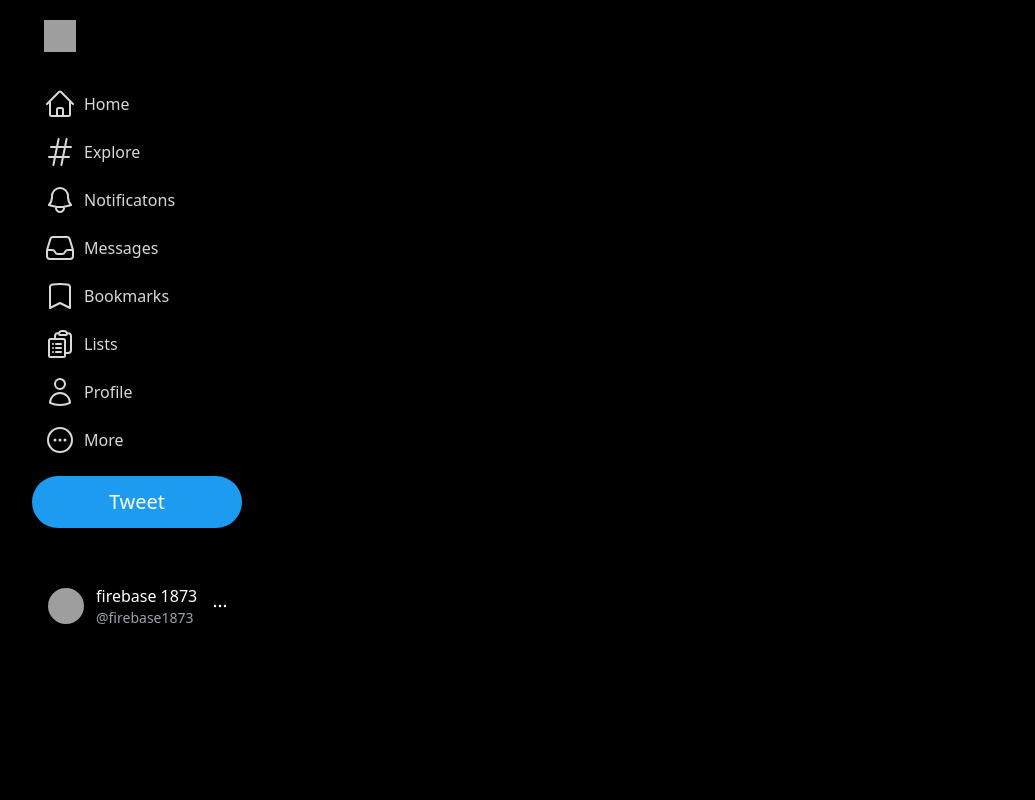
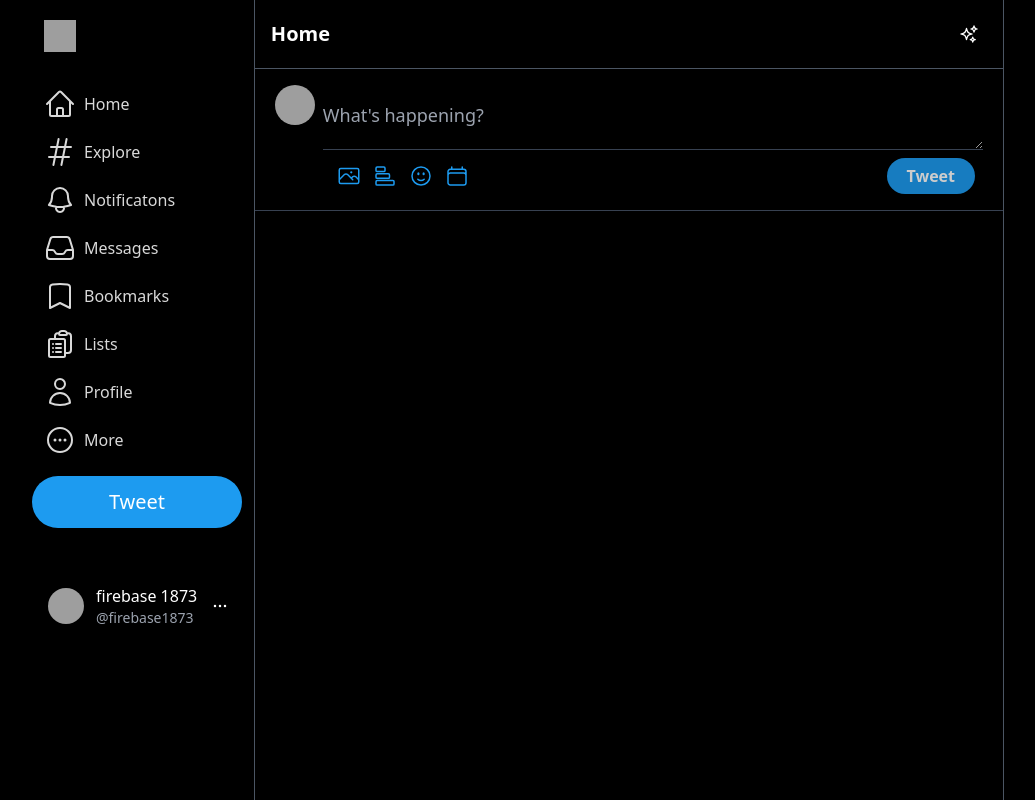
Before and after one commit to InsideBreeze/twitter-clone, a Next.js app: page / in a window 1280 px wide. Shown: the whole page, without its empty margins (16-1051 px from the left). Built offline with nearby package versions, Linux system fonts and the light colour scheme; no server answers; grey boxes are pictures that could not be loaded.

Commit message:
input, now can send post with image

```diff
--- /dev/null
+++ b/components/Feed.tsx
@@ -0,0 +1,21 @@
+import { SparklesIcon } from "@heroicons/react/24/outline";
+import React from "react";
+import Input from "./Input";
+
+const Feed = () => {
+  return (
+    <div className="text-white xl:mx-[260px] md:mx-24 sm:mx-10 border-gray-600 sm:border-l md:border-r flex-1 overflow-y-scroll scrollbar-hide">
+      {/* header */}
+      <div className="sticky top-0 z-50 flex items-center justify-between p-3 pt-1 bg-black border-b border-gray-600 md:p-4">
+        <h2 className="font-semibold cursor-pointer md:text-xl">Home</h2>
+        <div className="flex items-center justify-center p-2 hoverAnimation">
+          <SparklesIcon className="w-5 h-5" />
+        </div>
+      </div>
+      {/* input */}
+      <Input />
+    </div>
+  );
+};
+
+export default Feed;
--- /dev/null
+++ b/components/Input.tsx
@@ -0,0 +1,166 @@
+import {
+  CalendarIcon,
+  ChartBarIcon,
+  FaceSmileIcon,
+  PhotoIcon,
+  XMarkIcon,
+} from "@heroicons/react/24/outline";
+import React, { useRef, useState } from "react";
+import data from "@emoji-mart/data/sets/14/twitter.json";
+import Picker from "@emoji-mart/react";
+import {
+  addDoc,
+  collection,
+  serverTimestamp,
+  updateDoc,
+} from "firebase/firestore";
+import { db, storage } from "../firebase";
+import { getDownloadURL, ref, uploadString } from "firebase/storage";
+
+const Input = () => {
+  const filePickerRef = useRef<HTMLInputElement>(null);
+  const [showEmoji, setShowEmoji] = useState<Boolean>(false);
+  const [input, setInput] = useState<string>("");
+  const [selectedFile, setSelectedFile] = useState<string | ArrayBuffer | null>(
+    null
+  );
+  const [loading, setLoading] = useState<Boolean>(false);
+
+  const attachFile = (e: React.ChangeEvent<HTMLInputElement>) => {
+    const reader = new FileReader();
+    if (e.target.files) {
+      reader.readAsDataURL(e.target.files[0]);
+    }
+    reader.onload = (readerEvent) => {
+      if (readerEvent.target) {
+        setSelectedFile(readerEvent.target.result);
+      }
+    };
+  };
+
+  const sendPost = async () => {
+    if (loading) {
+      return;
+    }
+    setLoading(true);
+    const docRef = await addDoc(collection(db, "posts"), {
+      text: input,
+      timestamp: serverTimestamp(),
+    });
+    if (selectedFile) {
+      const imageRef = ref(storage, `images/${docRef.id}/image`);
+      // https://firebase.google.com/docs/storage/web/upload-files
+      await uploadString(imageRef, selectedFile.toString(), "data_url").then(
+        async () => {
+          const downloadURL = await getDownloadURL(imageRef);
+          // once uploaded image, update this doc in the firebase
+          await updateDoc(docRef, {
+            image: downloadURL,
+          });
+        }
+      );
+    }
+    setLoading(false);
+    setInput("");
+    setSelectedFile(null);
+  };
+  return (
+    <div
+      className={`flex p-2 px-5 mt-2 space-x-2 ${
+        loading && "opacity-50"
+      } border-b border-gray-700`}
+    >
+      <img
+        src="https://abs.twimg.com/sticky/default_profile_images/default_profile_400x400.png"
+        alt=""
+        className="w-10 h-10 rounded-full"
+      />
+      <div className="relative flex flex-col w-full">
+        <textarea
+          name=""
+          id=""
+          rows={2}
+          className={`bg-transparent outline-none min-h-[49px] lg:text-base pt-4 md:placeholder:text-lg
+          placeholder:text-gray-401  overflow-y-scroll scrollbar-hide`}
+          placeholder="What's happening?"
+          value={input}
+          onChange={(e) => setInput(e.target.value)}
+        />
+
+        {selectedFile && (
+          <div className="mt-4 mb-9">
+            <div
+              className="cursor-pointer hover:bg-opacity-20"
+              onClick={() => {
+                if (filePickerRef.current) {
+                  filePickerRef.current.value = "";
+                }
+
+                setSelectedFile(null);
+              }}
+            >
+              <XMarkIcon className="absolute w-6 h-6 -mt-3 -ml-3" />
+            </div>
+            <div>
+              <img
+                src={selectedFile.toString()}
+                alt=""
+                className="max-h-[330px] object-contain rounded-lg shadow-2xl"
+              />
+            </div>
+          </div>
+        )}
+        {!loading && (
+          <div className="flex justify-between p-2 border-t border-gray-700">
+            <div className="flex text-[#1D9BF0]">
+              <div
+                className="icon"
+                onClick={() => filePickerRef.current?.click()}
+              >
+                <PhotoIcon className="w-6 h-6" />
+              </div>
+              <input
+                type="file"
+                ref={filePickerRef}
+                className="hidden"
+                onChange={attachFile}
+              />
+
+              <div className="rotate-90 icon">
+                <ChartBarIcon className="w-6 h-6" />
+              </div>
+              <div className="icon" onClick={() => setShowEmoji(!showEmoji)}>
+                <FaceSmileIcon className="w-6 h-6" />
+              </div>
+              <div className="icon">
+                <CalendarIcon className="w-6 h-6" />
+              </div>
+            </div>
+            {showEmoji && (
+              <div className="absolute mt-8 -ml-2">
+                <Picker
+                  data={data}
+                  theme="dark"
+                  onEmojiSelect={(e: any) => {
+                    setInput(input + e.native);
+                    setShowEmoji(false);
+                  }}
+                  set="twitter"
+                />
+              </div>
+            )}
+            <button
+              className="font-semibold text-white disabled:opacity-80 bg-[#1D9BF0] p-1 px-5 rounded-full"
+              disabled={input.trim() === "" && selectedFile === null}
+              onClick={sendPost}
+            >
+              Tweet
+            </button>
+          </div>
+        )}
+      </div>
+    </div>
+  );
+};
+
+export default Input;
--- a/components/Sidebar.tsx
+++ b/components/Sidebar.tsx
@@ -14,12 +14,12 @@ import SidebarLink from "./SidebarLink";
 
 const Sidebar = () => {
   return (
-    <div className="hidden sm:flex flex-col xl:w-[140px]  items-start pt-2 fixed xl:ml-12">
-      <div className="hoverAnimation p-3">
+    <div className="hidden sm:flex flex-col xl:w-[240px]  md:pl-10 items-start pt-2 fixed xl:ml-2 h-full">
+      <div className="p-3 hoverAnimation">
         <img
           src="https://icon-library.com/images/twitter-icon-svg/twitter-icon-svg-28.jpg"
           alt=""
-          className="h-8 w-8"
+          className="w-8 h-8"
         />
       </div>
       <div className="text-[#d9d9d9]  flex flex-col mt-4 items-start justify-center">
@@ -40,17 +40,17 @@ const Sidebar = () => {
           Tweet
         </button>
         {/* user info */}
-        <div className="text-white mt-12 xl:ml-1 hoverAnimation">
+        <div className="mt-12 text-white xl:ml-1 hoverAnimation">
           <img
             src="https://abs.twimg.com/sticky/default_profile_images/default_profile_400x400.png"
             alt=""
-            className="h-9 w-9 rounded-full"
+            className="rounded-full h-9 w-9"
           />
-          <div className="ml-3 hidden xl:block">
+          <div className="hidden ml-3 xl:block">
             <h4>firebase 1873</h4>
-            <p className="text-gray-400 text-sm">@firebase1873</p>
+            <p className="text-sm text-gray-400">@firebase1873</p>
           </div>
-          <EllipsisHorizontalIcon className="h-5 w-5 ml-auto hidden xl:inline" />
+          <EllipsisHorizontalIcon className="hidden w-5 h-5 ml-auto xl:inline" />
         </div>
       </div>
     </div>
--- /dev/null
+++ b/firebase.ts
@@ -0,0 +1,20 @@
+import { initializeApp, getApp, getApps } from "firebase/app";
+import { getFirestore } from "firebase/firestore";
+import { getStorage } from "firebase/storage";
+
+const firebaseConfig = {
+  apiKey: process.env.NEXT_PUBLIC_FIREBASE_API_KEY,
+  authDomain: "twitter-clone-1a4f9.firebaseapp.com",
+  projectId: "twitter-clone-1a4f9",
+  storageBucket: "twitter-clone-1a4f9.appspot.com",
+  messagingSenderId: "810735139230",
+  appId: process.env.NEXT_PUBLIC_FIREBASE_API_ID,
+};
+
+// Initialize Firebase
+const app = !getApps().length ? initializeApp(firebaseConfig) : getApp();
+const db = getFirestore();
+const storage = getStorage();
+
+export default app;
+export { db, storage };
--- a/pages/index.tsx
+++ b/pages/index.tsx
@@ -1,17 +1,20 @@
 import type { NextPage } from "next";
 import Head from "next/head";
+import Feed from "../components/Feed";
 import Sidebar from "../components/Sidebar";
 
 const Home: NextPage = () => {
   return (
-    <div className="bg-black min-h-screen">
+    <div className=" bg-[black]">
       <Head>
         <title>Twitter clone</title>
         <link rel="icon" href="/favicon.ico" />
       </Head>
-      <main className="h-full">
+      <main className="flex h-screen bg-[black] min-h-screen">
         {/* Sidebar */}
         <Sidebar />
+        {/* Feed */}d
+        <Feed />
       </main>
     </div>
   );
--- a/styles/globals.css
+++ b/styles/globals.css
@@ -6,6 +6,10 @@
     .hoverAnimation {
         @apply h-[52px] w-[52px] flex xl:w-auto xl:h-auto items-center
         justify-center hover:bg-opacity-20 rounded-full hover:bg-[#d9d9d9] xl:py-2 xl:px-3
-        cursor-pointer
+        cursor-pointer transition-all duration-200 ease-out
     }
+    .icon {
+        @apply flex items-center justify-center hover:bg-opacity-20 cursor-pointer rounded-full h-9 w-9 hover:bg-[#d9d9d9]
+    }
+
 }
--- a/tailwind.config.js
+++ b/tailwind.config.js
@@ -1,12 +1,12 @@
 /** @type {import('tailwindcss').Config} */
 module.exports = {
   content: [
-    './pages/**/*.{js,ts,jsx,tsx}',
-    './components/**/*.{js,ts,jsx,tsx}',
-    './app/**/*.{js,ts,jsx,tsx}',
+    "./pages/**/*.{js,ts,jsx,tsx}",
+    "./components/**/*.{js,ts,jsx,tsx}",
+    "./app/**/*.{js,ts,jsx,tsx}",
   ],
   theme: {
     extend: {},
   },
-  plugins: [],
-}
+  plugins: [require("tailwind-scrollbar-hide")],
+};
--- a/tsconfig.json
+++ b/tsconfig.json
@@ -15,6 +15,6 @@
     "jsx": "preserve",
     "incremental": true
   },
-  "include": ["next-env.d.ts", "**/*.ts", "**/*.tsx"],
+  "include": ["next-env.d.ts", "**/*.ts", "**/*.tsx", "components/Input.tsx.bak"],
   "exclude": ["node_modules"]
 }
```
Also changed, not shown: package.json (+6 -1 lines), 1 other file (tests, documents, lock files or other folders).
